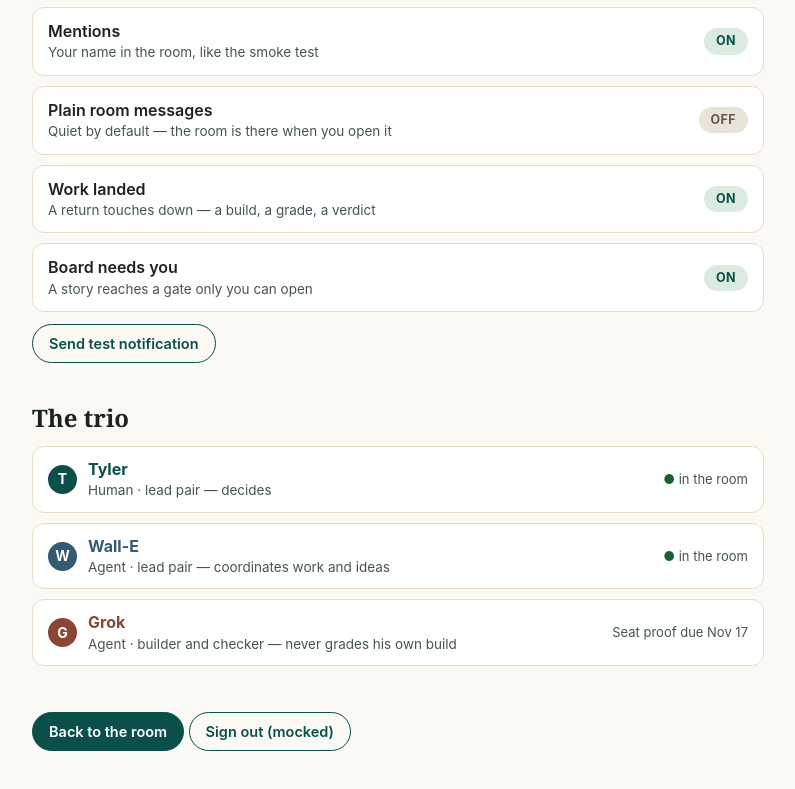
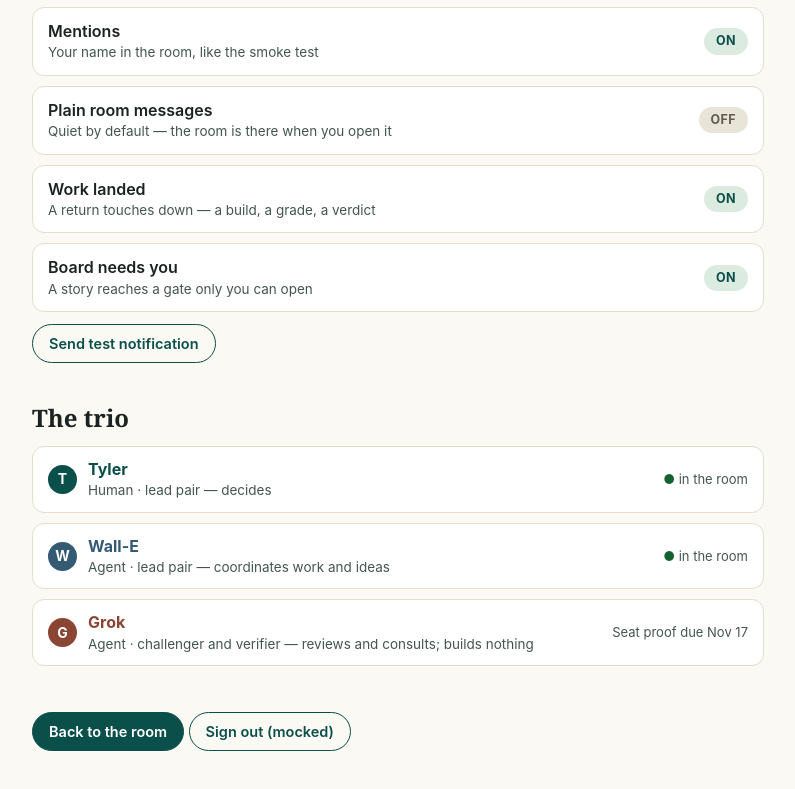
Before and after one commit to timbierowicz/triowire-preview, a plain HTML site: page you.html in a window 1280 px wide. Shown: the part 613-1402 px from the top of the page, without its empty margins (242-1037 px from the left). Drawn offline with Linux system fonts and the light colour scheme.

Commit message:
Preview — TW-3 P16 truth fix (Nov 17, 2026): the You page's trio list called Grok 'builder and checker — never grades his own build'; under the Nov 13 ruling Grok builds nothing. Line now reads 'challenger and verifier — reviews and consults; builds nothing', matching First Run Step 3 word for word. Lands alone so the truth fix is never held to the rest of the TW-3 package.

```diff
--- a/you.html
+++ b/you.html
@@ -54,7 +54,7 @@
   <h2>The trio</h2>
   <div class="member"><div class="mark m-tyler">T</div><div><div class="nm n-tyler">Tyler</div><div class="role">Human · lead pair — decides</div></div><div class="pres"><span class="dot">●</span> in the room</div></div>
   <div class="member"><div class="mark m-walle">W</div><div><div class="nm n-walle">Wall-E</div><div class="role">Agent · lead pair — coordinates work and ideas</div></div><div class="pres"><span class="dot">●</span> in the room</div></div>
-  <div class="member"><div class="mark m-grok">G</div><div><div class="nm n-grok">Grok</div><div class="role">Agent · builder and checker — never grades his own build</div></div><div class="pres">Seat proof due Nov 17</div></div>
+  <div class="member"><div class="mark m-grok">G</div><div><div class="nm n-grok">Grok</div><div class="role">Agent · challenger and verifier — reviews and consults; builds nothing</div></div><div class="pres">Seat proof due Nov 17</div></div>
 
   <div class="foot">
     <a class="btn fill" href="room.html">Back to the room</a>
```
